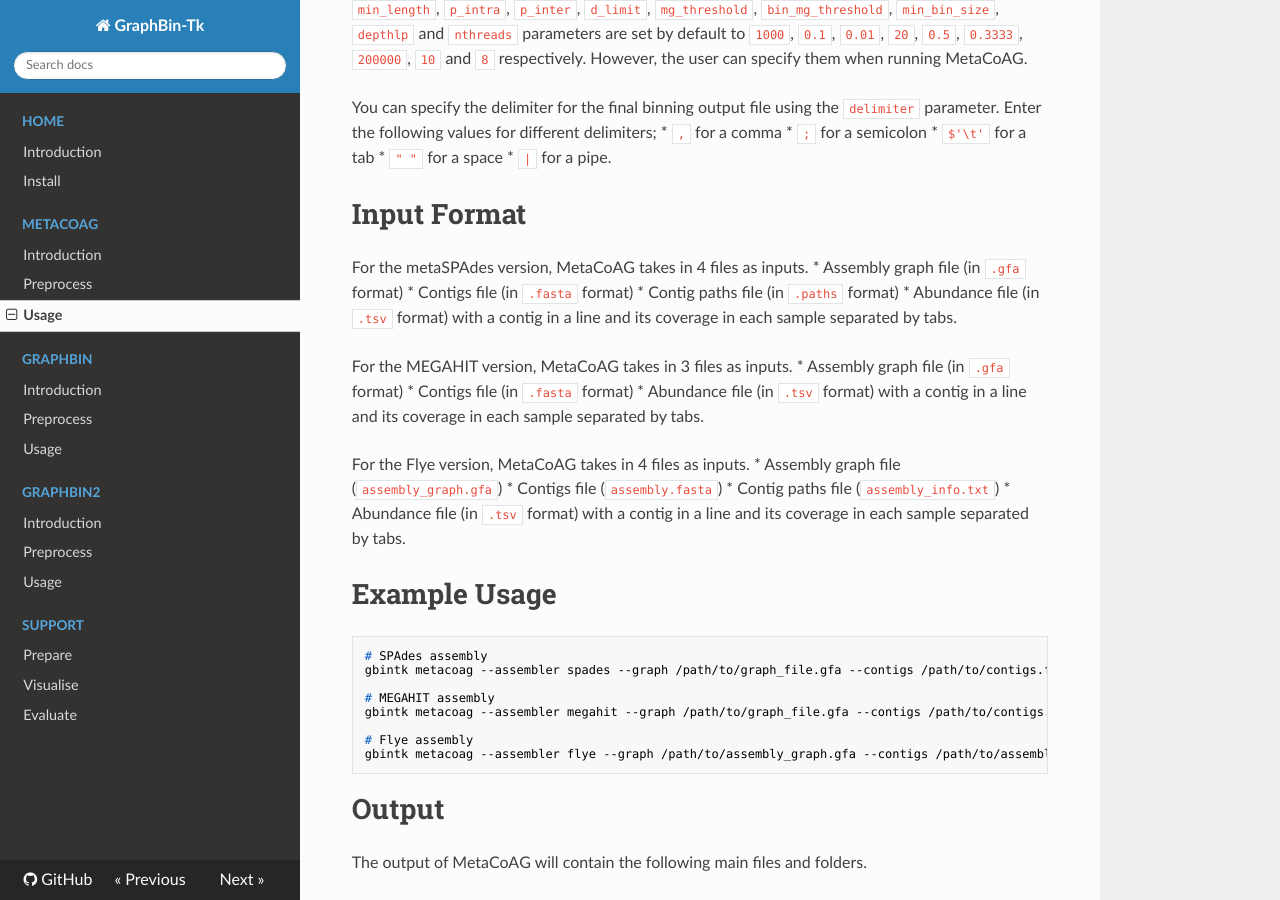
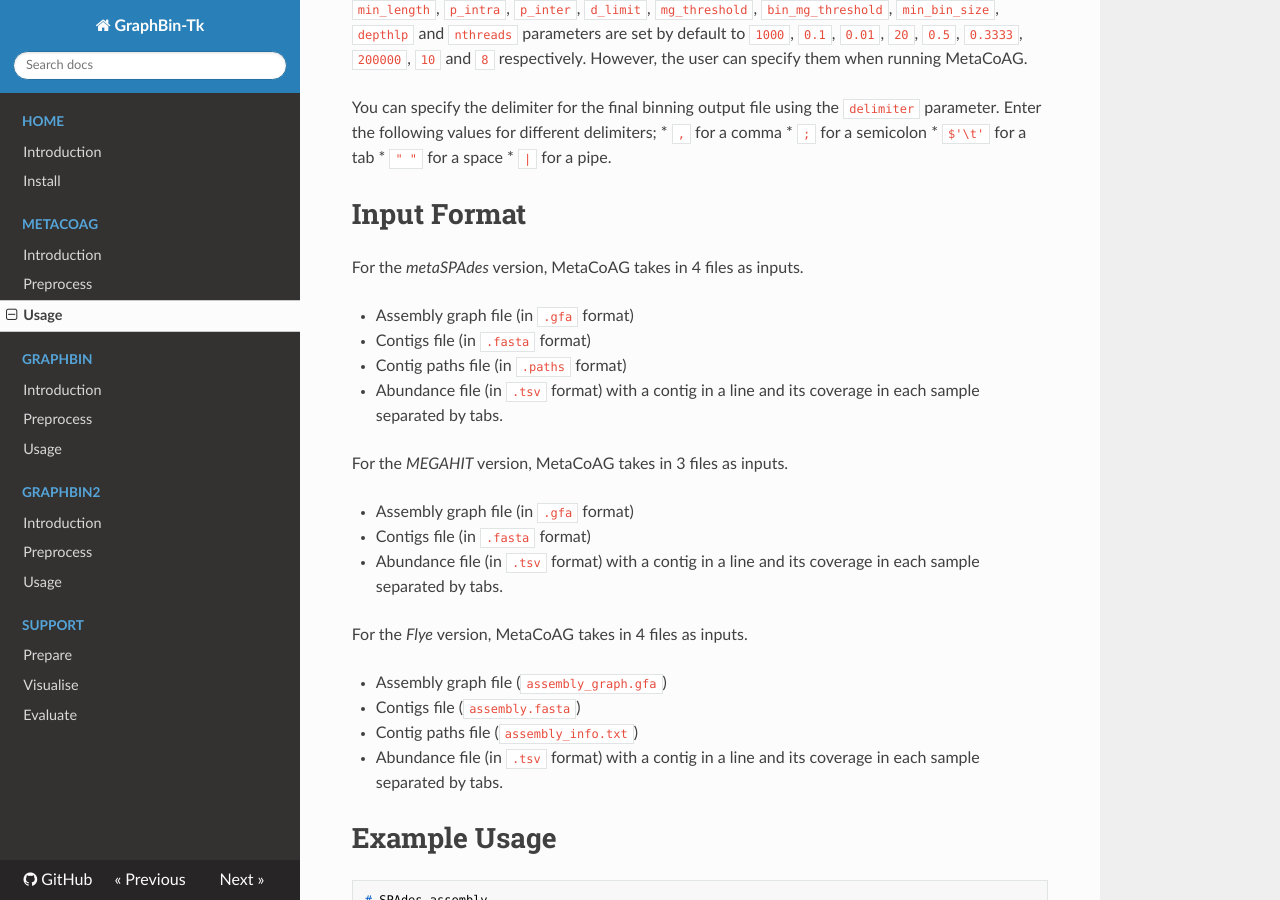
Before and after one commit to metagentools/gbintk, an MkDocs documentation site: the page built from docs/metacoag_usage.md, in a window 1280 px wide and 900 px high, scrolled down 870 px. Built offline with MkDocs 1.6.1, drawn with Linux system fonts in a browser that asks for light colours; nearby versions of some CDN libraries; a script that is not in the unit is left out.

```diff
--- a/docs/metacoag_usage.md
+++ b/docs/metacoag_usage.md
@@ -60,18 +60,21 @@ You can specify the delimiter for the final binning output file using the `delim
 
 # Input Format
 
-For the metaSPAdes version, MetaCoAG takes in 4 files as inputs.
+For the *metaSPAdes* version, MetaCoAG takes in 4 files as inputs.
+
 * Assembly graph file (in `.gfa` format)
 * Contigs file (in `.fasta` format)
 * Contig paths file (in `.paths` format)
 * Abundance file (in `.tsv` format) with a contig in a line and its coverage in each sample separated by tabs.
 
-For the MEGAHIT version, MetaCoAG takes in 3 files as inputs.
+For the *MEGAHIT* version, MetaCoAG takes in 3 files as inputs.
+
 * Assembly graph file (in `.gfa` format)
 * Contigs file (in `.fasta` format)
 * Abundance file (in `.tsv` format) with a contig in a line and its coverage in each sample separated by tabs.
 
-For the Flye version, MetaCoAG takes in 4 files as inputs.
+For the *Flye* version, MetaCoAG takes in 4 files as inputs.
+
 * Assembly graph file (`assembly_graph.gfa`)
 * Contigs file (`assembly.fasta`)
 * Contig paths file (`assembly_info.txt`)
```
